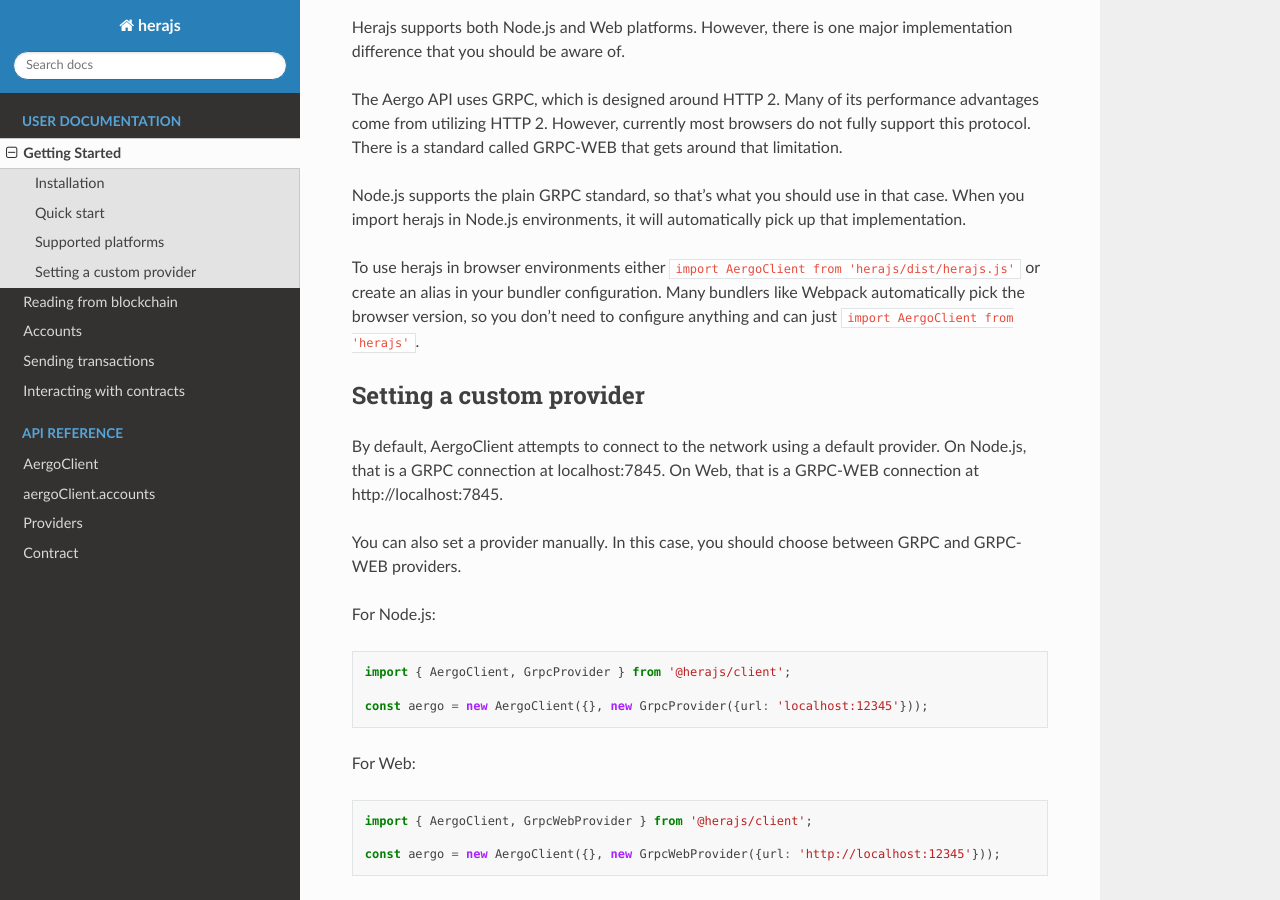
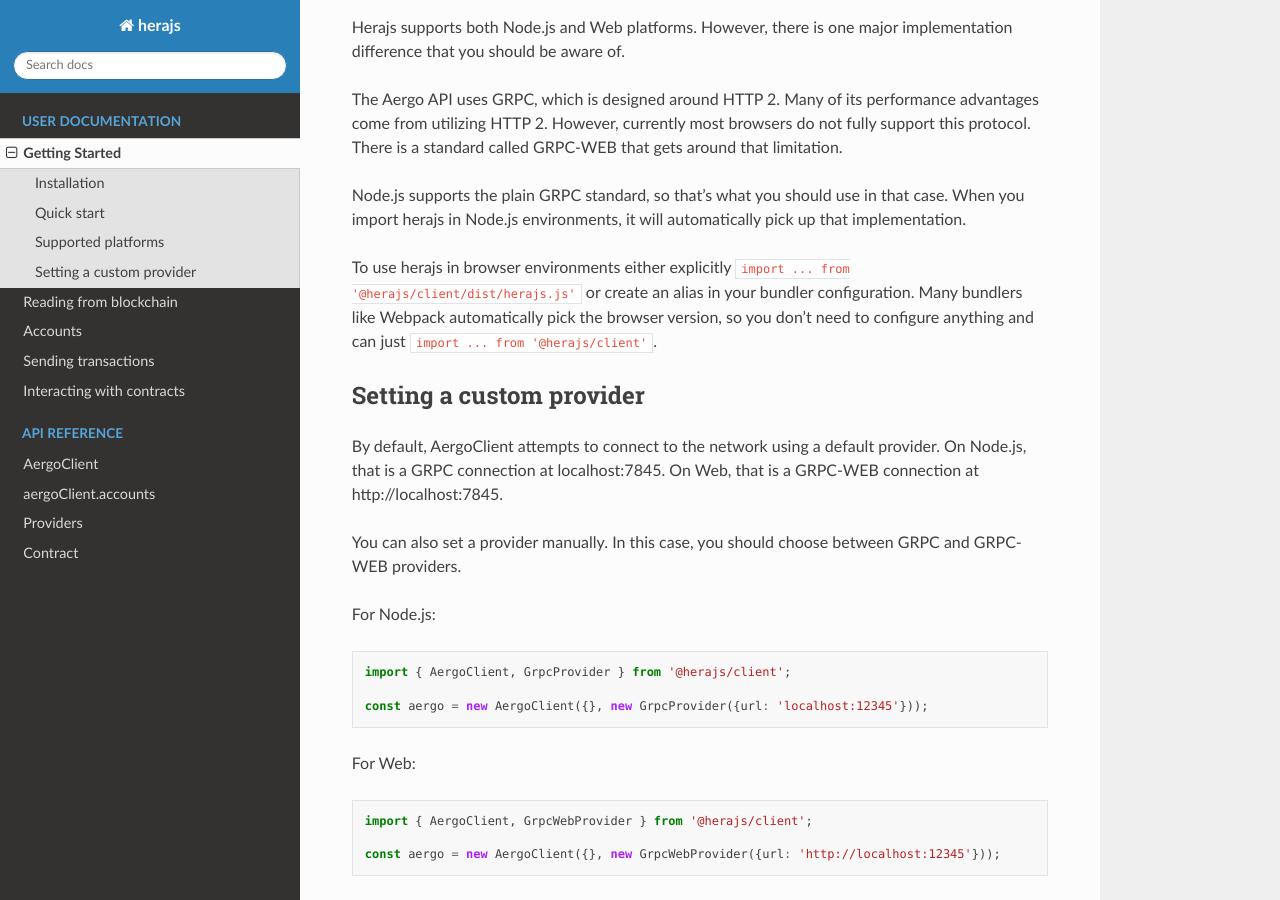
Before and after one commit to aergoio/herajs, a Sphinx documentation site: the page built from packages/herajs-client/docs/getting-started.rst, in a window 1280 px wide and 900 px high, scrolled down 860 px. Built offline with Sphinx 7.4.7 and the Read the Docs theme 2.0.0, drawn with Linux system fonts in a browser that asks for light colours.

Commit message:
docs: fix typo

```diff
--- a/packages/herajs-client/docs/getting-started.rst
+++ b/packages/herajs-client/docs/getting-started.rst
@@ -50,8 +50,8 @@
 Node.js supports the plain GRPC standard, so that's what you should use in that case.
 When you import herajs in Node.js environments, it will automatically pick up that implementation.
 
-To use herajs in browser environments either ``import AergoClient from 'herajs/dist/herajs.js'`` or create an alias in your bundler configuration.
-Many bundlers like Webpack automatically pick the browser version, so you don't need to configure anything and can just ``import AergoClient from 'herajs'``.
+To use herajs in browser environments either explicitly ``import ... from '@herajs/client/dist/herajs.js'`` or create an alias in your bundler configuration.
+Many bundlers like Webpack automatically pick the browser version, so you don't need to configure anything and can just ``import ... from '@herajs/client'``.
 
 Setting a custom provider
 -------------------------
```
